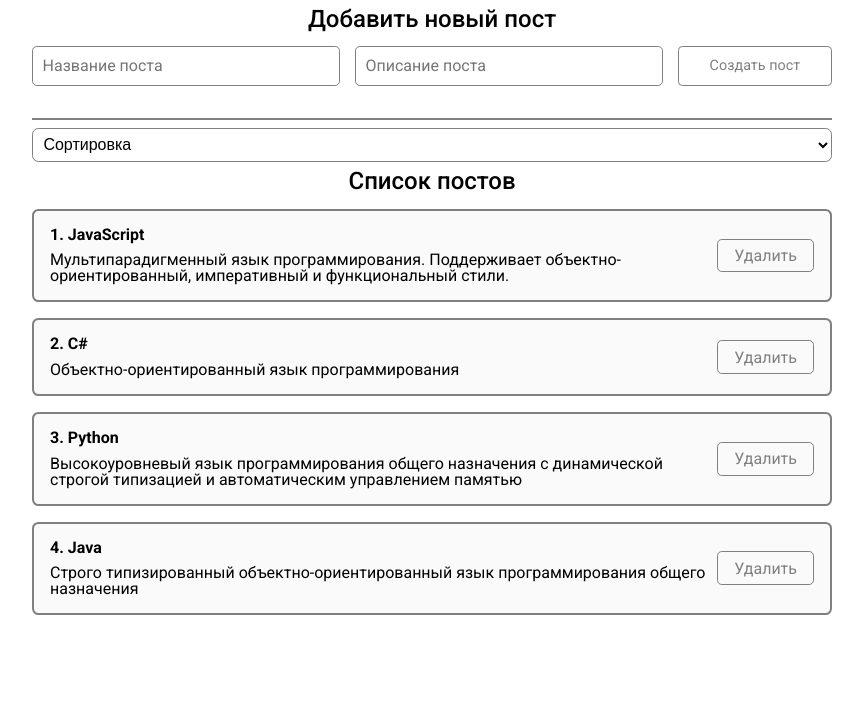
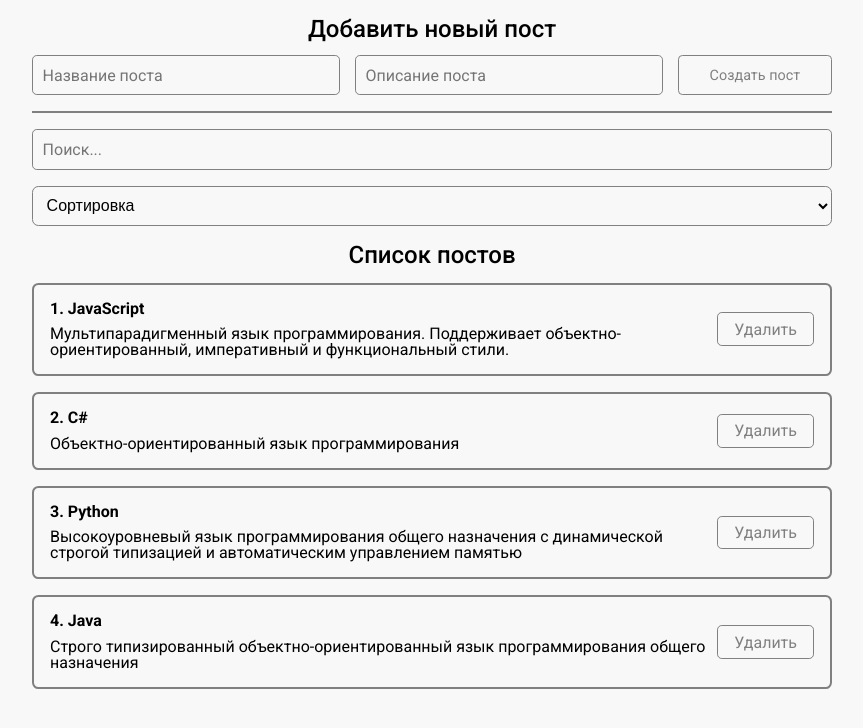
Before and after one commit to dulkahakana/post-app-learn-project, a React (Create React App) app: page / in a window 1280 px wide. Shown: the top 728 px of the page, without its empty margins (208-1071 px from the left). Built offline with nearby package versions, Linux system fonts and the light colour scheme.

Commit message:
Реализован поиск. Сортировка и поиск - PostFilter.jsx. Инфо по useMemo()

```diff
--- a/src/App.js
+++ b/src/App.js
@@ -1,9 +1,9 @@
 // импортируем реакт везде где будет реакт компонент
-import React, { useState } from 'react'
+import React, { useMemo, useState } from 'react'
 
 import PostList from './components/PostList'
 import PostForm from './components/PostForm'
-import MySelect from './components/UI/select/MySelect'
+import PostFilter from './components/PostFilter'
 
 // Import Styles
 import './styles/dh-normilize-v1.0.0.scss'
@@ -18,7 +18,19 @@
         { id: 4, title: 'Java', body: 'Cтрого типизированный объектно-ориентированный язык программирования общего назначения' },
     ])
 
-    const [selectedSort, setSelectedSort] = useState('')
+    const [filter, setFilter] = useState({sort: '', quary: ''})
+
+    const sortedPosts = useMemo(() => {
+        console.log('sortedPosts - обнавлен')
+        if (filter.sort) {
+            return [...posts].sort((a, b) => a[filter.sort].localeCompare(b[filter.sort]))
+        }
+        return posts
+    }, [filter.sort, posts])
+
+    const sortedAndSearchedPosts = useMemo(() => {
+        return sortedPosts.filter(post => post.title.toLowerCase().includes(filter.quary.toLowerCase()))
+    }, [filter.quary, sortedPosts])
 
     const createPost = (newPost) => {
         setPosts([...posts, newPost])
@@ -28,33 +40,19 @@
         setPosts(posts.filter(p => p.id !== post.id))
     }
 
-    const sortPosts = (sort) => {
-        setSelectedSort(sort)
-
-        setPosts([...posts].sort((a, b) => a[sort].localeCompare(b[sort])))
-
-    }
-
     return (
         <div className = 'App'>
             <PostForm create={createPost}/>
 
             <hr/>
 
-            <div className='sort__options'>
-                <MySelect
-                    value={selectedSort}
-                    onChange={sortPosts}
-                    defaultValue='Сортировка'
-                    options={[
-                        {value: 'title', name: 'По названию'},
-                        {value: 'body', name: 'По описанию'}
-                    ]}
-                />
-            </div>
+            <PostFilter
+                filter={filter}
+                setFilter={setFilter}
+            />
 
-            {posts.length !== 0
-                ? <PostList remove={removePost} posts={posts} title={'Список постов'}/>
+            {sortedAndSearchedPosts.length !== 0
+                ? <PostList remove={removePost} posts={sortedAndSearchedPosts} title={'Список постов'}/>
                 : <div className='block__title'>Посты не были найдены</div>
             }
         </div>
--- /dev/null
+++ b/src/components/PostFilter.jsx
@@ -0,0 +1,27 @@
+import React from 'react'
+
+import MySelect from '../components/UI/select/MySelect'
+import MyInput from '../components/UI/input/MyInput'
+
+const PostFilter = ({filter, setFilter}) => {
+    return (
+        <div className='sort__options'>
+            <MyInput
+                value={filter.quary}
+                onChange={e => setFilter({...filter, quary: e.target.value})}
+                placeholder='Поиск...'
+            />
+            <MySelect
+                value={filter.sort}
+                onChange={selectedSort => setFilter({...filter, sort: selectedSort})}
+                defaultValue='Сортировка'
+                options={[
+                    {value: 'title', name: 'По названию'},
+                    {value: 'body', name: 'По описанию'}
+                ]}
+            />
+        </div>
+    )
+}
+
+export default PostFilter
--- a/src/components/UI/input/MyInput.module.scss
+++ b/src/components/UI/input/MyInput.module.scss
@@ -1,7 +1,8 @@
 .myInput {
     padding: 0.6em;
     font-size: 1rem;
-    background-color: white;
+    width: 100%;
+    background-color: inherit;
     border: 1px solid grey;
     border-radius: 0.3em;
     &:focus {
--- a/src/styles/App.scss
+++ b/src/styles/App.scss
@@ -1,6 +1,10 @@
 #root {
     display: flex;
     justify-content: center;
+}
+
+body {
+    background-color: rgb(248, 248, 248);
 }
 
 .App {
@@ -18,11 +22,14 @@
     border: 2px solid grey;
 
     border-radius: 0.4em;
-    background-color: rgb(250, 250, 250);
+    background-color: inherit;
+    &:hover {
+        background-color: white;
+    }
 }
 
 .block__title {
-    margin-top: 0.3em;
+    margin-top: 0.7em;
     font-weight: 500;
     font-size: 1.5em;
     text-align: center;
@@ -44,7 +51,8 @@
 .sort__options {
     select {
         width: 100%;
-        padding: 0.4em 0.4em;
+        margin-top: 1em;
+        padding: 0.6em 0.6em;
         font-size: 1rem;
         background-color: transparent;
         border: 1px solid grey;
@@ -53,7 +61,7 @@
 }
 
 hr {
-    margin: 2rem 0 0.5rem 0;
+    margin: 1em 0;
     height: 2px;
     background-color: grey;
     // border: 1px solid black;
```
Also changed, not shown: 1 other file (tests, documents, lock files or other folders).
